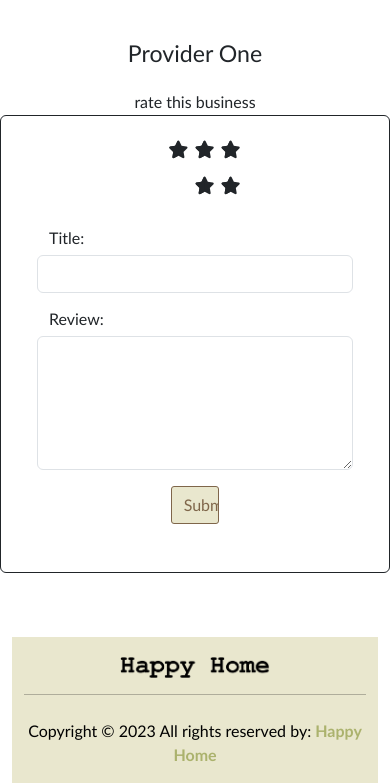
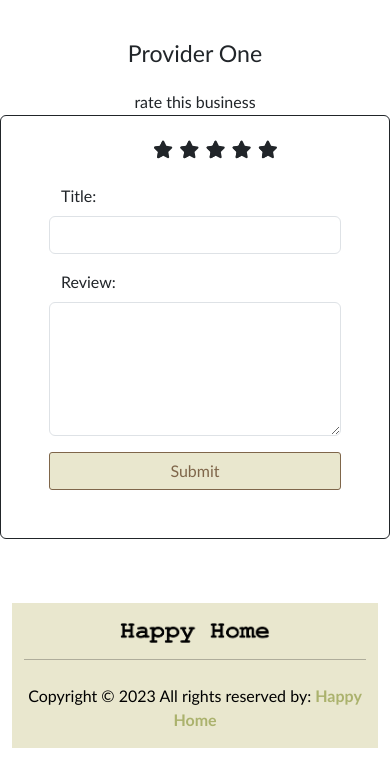
Before and after one commit to midnighter67/SWDV691_capstone2, a Django app: template happy_home/templates/review.html in a window 390 px wide. Shown: the part 166-949 px from the top of the page. After the commit the page ends 914 px from the top, so only its background shows below. Run offline with Django 4.2, Linux system fonts and the light colour scheme; the template is opened without the code that fills it: values that come from a table or form of the project are taken from there, others are empty; data comes from the database, SQL or seed files in the repository; some libraries are stand-ins or nearby versions.

Commit message:
responsiveness

```diff
--- a/happy_home/templates/review.html
+++ b/happy_home/templates/review.html
@@ -7,10 +7,10 @@
 <div class="row">
     <h3 class="mb-3 pb-2" style="text-align: center">{{ profile.name }}</h3>
     <h6 class="mb-1" style="text-align: center">rate this business</h6>
-    <div class="container-bordered border border-dark rounded-2 col-md-5 pb-5 px-5 mx-auto">
+    <div class="container-bordered border border-dark rounded-2 col-lg-8 pb-5 px-5 mx-auto">
         <form method="POST" action="{% url 'review' profile.user %}"> <!-- url 'submitReview' profile.id -->
             {% csrf_token %}
-            <div class="row col-5 mb-4 pt-3 mx-auto">
+            <div class="row  my-3 col-lg-5 mx-auto pe-5">
                 <div class="rate">
                     <input type="radio" name="rating" id="rating10" value="5" required/> <label for="rating10" title="5"></label>
                     <input type="radio" name="rating" id="rating9" value="4.5" required/><label for="rating9" title="4.5" class="half"></label>
@@ -24,19 +24,15 @@
                     <input type="radio" name="rating" id="rating1" value="0.5" required/><label for="rating1" title="0.5" class="half"></label>
                 </div>
             </div>
-            <div class="row">
-                <h6>Title:</h6>
-            </div>
-            <div class="row mb-3">
+            <div class="row col-lg-6 mb-3 mx-auto">
+                <label class="form-label">Title:</label>
                 <input type="text" class="form-control" name="title"><br/>
             </div>
-            <div class="row">
-                <h6>Review:</h6>
-            </div>
-            <div class="row mb-3">
+            <div class="row col-lg-6 mb-3 mx-auto">
+                <label class="form-label">Review:</label>
                 <textarea name="text" rows="5" class="form-control"></textarea>
             </div>
-            <div class="row col-2 mx-auto">
+            <div class="row col-lg-3 mx-auto">
                 <input type="submit" value="Submit" class="btn btn-primary">
             </div>
         </form>
```
Also changed, not shown: happy_home/templates/quote.html (+4 -4 lines), happy_home/templates/search_results.html (+4 -4 lines).
